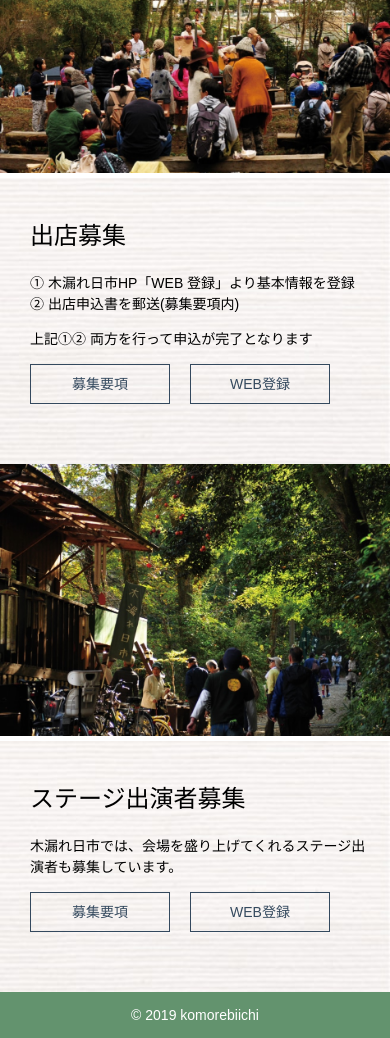
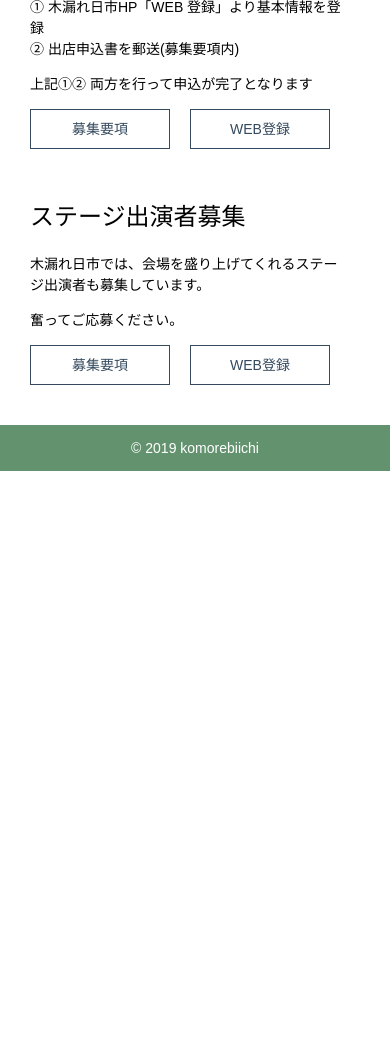
Before and after one commit to issuijin/komorebiichi, a plain HTML site: page recruit.html in a window 390 px wide. Shown: the part 586-1624 px from the top of the page. After the commit the page ends 1057 px from the top, so only its background shows below. Drawn offline with nearby package versions, Linux system fonts and the light colour scheme.

Commit message:
[update] サブページの構成変更

```diff
--- a/recruit.html
+++ b/recruit.html
@@ -22,7 +22,7 @@
 </head>
 
 <body>
-<header class="header-box">
+<header class="header-box sub">
     <a class="logo" href="./index.html"><img src="./item/top/logo.png" alt=""></a>
     <ul class="menu">
       <li><img src="./item/top/list4.png"><a href="#about-box">出店募集要項とは</a></li>
@@ -47,7 +47,6 @@
       </div>
   </section>
   <section class="apply-box" id="apply-box">
-      <img src="./item/top/img02.jpg" alt="">
       <div class="text">
         <h3>出店募集</h3>
         <p>① 木漏れ日市HP「WEB 登録」より基本情報を登録<br>② 出店申込書を郵送(募集要項内)</p>
@@ -65,11 +64,10 @@
       </div>
     </div>
   </section>
-  <section class="event-box mb60-pc" id="event-box">
-      <img src="./item/top/img01.jpg" alt="">
+  <section class="event-box mb60 mb30-sp" id="event-box">
       <div class="text">
         <h3>ステージ出演者募集</h3>
-        <p>木漏れ日市では、会場を盛り上げてくれるステージ出演者も募集しています。</p>
+        <p>木漏れ日市では、会場を盛り上げてくれるステージ出演者も募集しています。</p><p>奮ってご応募ください。</p>
         <div class="buttons">
             <div class="button-4">
                 <div class="eff-4"></div>
--- a/scss/_style.scss
+++ b/scss/_style.scss
@@ -259,4 +259,25 @@
       }
     }
   }
+  >.event-box,>.apply-box {
+    display: inline-block;
+    width: initial;
+    >.text {
+      position: relative;
+      background-image: none;
+      width: calc(50vw - 112px);
+      @media screen and (max-width: 896px) {
+        width: calc(50vw - 52px)
+      }
+    }
+  }
+  @media screen and (max-width:480px) {
+    >.event-box,>.apply-box {
+      display: block;
+      >.text {
+        padding-bottom: 10px;
+        width: calc(100% - 70px);
+      }
+    }
+  }
 }
--- a/scss/common/_common.scss
+++ b/scss/common/_common.scss
@@ -39,3 +39,13 @@ ul {
     margin-bottom: 0;
   }
 }
+
+.mb60 {
+  margin-bottom: 60px;
+}
+
+.mb30-sp {
+  @media screen and (max-width:896px) {
+    margin-bottom: 30px;
+  }
+}
--- a/scss/common/_header.scss
+++ b/scss/common/_header.scss
@@ -69,3 +69,11 @@
     width: calc(100% - 60px);
   }
 }
+
+.header-box.sub {
+  >.logo >img {
+    padding-top: 0;
+    width: 128px;
+    height: 40px;
+  }
+}
```
Also changed, not shown: css/_sstyle.css (added), css/import.css.
